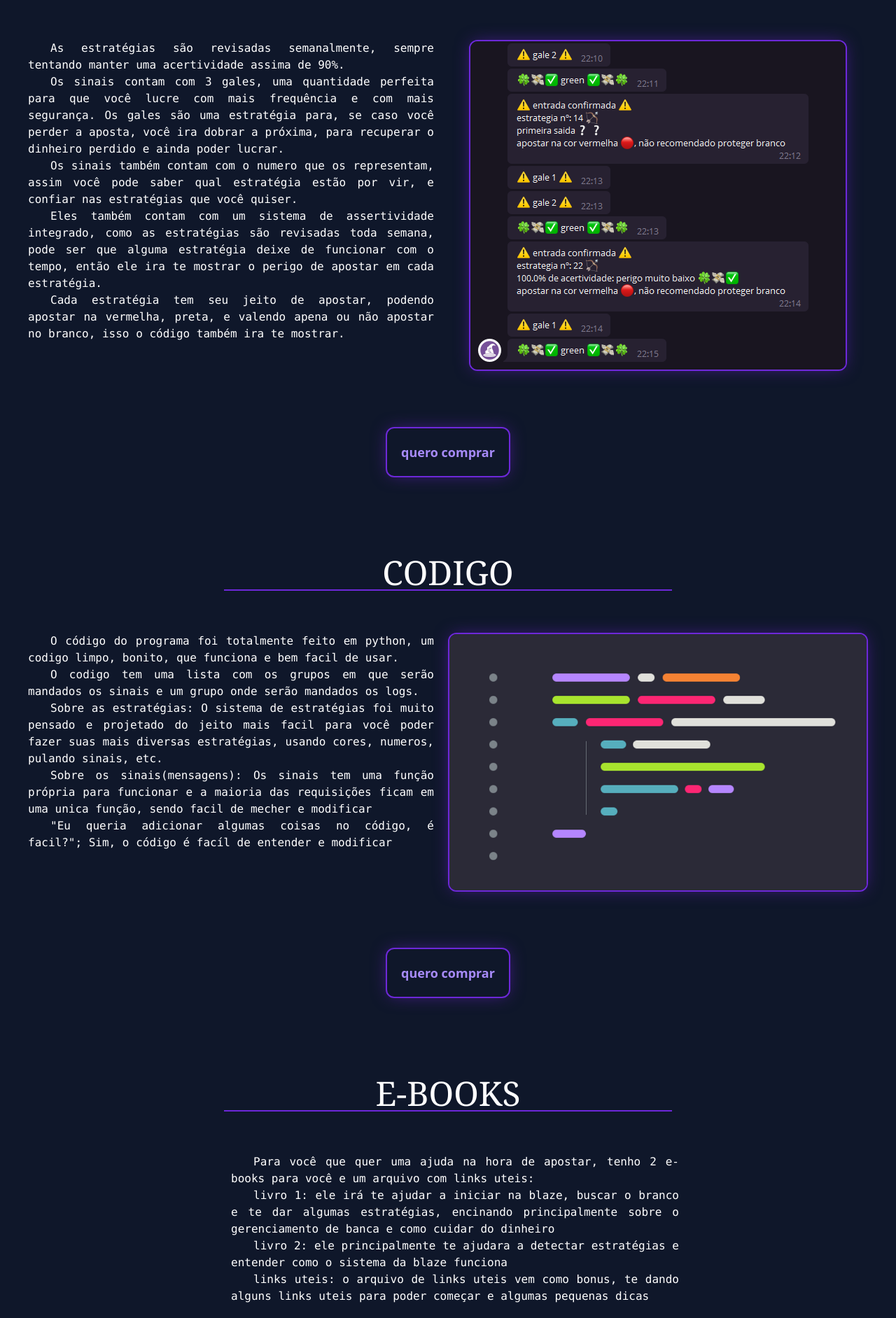
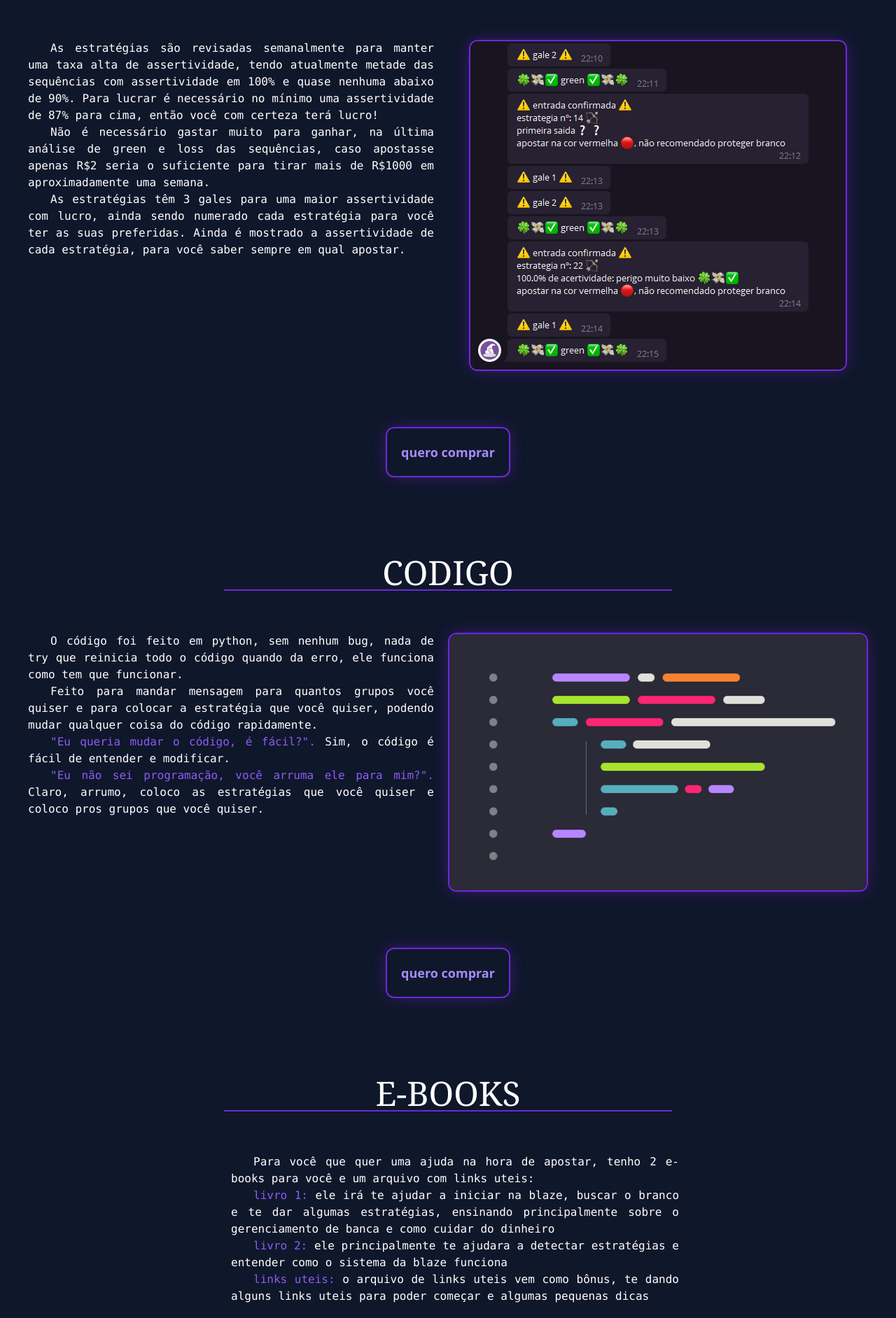
Before and after one commit to patrick-siotti/Magic_Bot, a plain HTML site: page index.html in a window 1280 px wide. Shown: the part 757-2640 px from the top of the page at 70% size. Drawn offline with nearby package versions, Linux system fonts and the light colour scheme.

Commit message:
Add files via upload

```diff
--- a/index.html
+++ b/index.html
@@ -9,8 +9,6 @@
   <script src="https://code.jquery.com/jquery-3.6.0.min.js" integrity="sha256-/xUj+3OJU5yExlq6GSYGSHk7tPXikynS7ogEvDej/m4=" crossorigin="anonymous"></script>
 </head>
 <body class="bg-slate-900 text-white">
-
-  <!-- lg -->
 
   <!-- navegação -->
 
@@ -39,19 +37,13 @@
   <div class="grid lg:grid-cols-2 justify-items-center p-0 text-justify">
     <div class="lg:ml-10 lg:mt-10 lg:mr-5 w-4/5 md:w-3/5 lg:w-auto font-mono indent-8">
       <p>
-        As estratégias são revisadas semanalmente, sempre tentando manter uma acertividade assima de 90%.
+        As estratégias são revisadas semanalmente para manter uma taxa alta de assertividade, tendo atualmente metade das sequências com assertividade em 100% e quase nenhuma abaixo de 90%. Para lucrar é necessário no mínimo uma assertividade de 87% para cima, então você com certeza terá lucro!
       </p>
       <p>
-        Os sinais contam com 3 gales, uma quantidade perfeita para que você lucre com mais frequência e com mais segurança. Os gales são uma estratégia para, se caso você perder a aposta, você ira dobrar a próxima, para recuperar o dinheiro perdido e ainda poder lucrar.
+        Não é necessário gastar muito para ganhar, na última análise de green e loss das sequências, caso apostasse apenas R$2 seria o suficiente para tirar mais de R$1000 em aproximadamente uma semana.
       </p>
       <p>
-        Os sinais também contam com o numero que os representam, assim você pode saber qual estratégia estão por vir, e confiar nas estratégias que você quiser.
-      </p>
-      <p>
-        Eles também contam com um sistema de assertividade integrado, como as estratégias são revisadas toda semana, pode ser que alguma estratégia deixe de funcionar com o tempo, então ele ira te mostrar o perigo de apostar em cada estratégia.
-      </p>
-      <p>
-        Cada estratégia tem seu jeito de apostar, podendo apostar na vermelha, preta, e valendo apena ou não apostar no branco, isso o código também ira te mostrar.
+        As estratégias têm 3 gales para uma maior assertividade com lucro, ainda sendo numerado cada estratégia para você ter as suas preferidas. Ainda é mostrado a assertividade de cada estratégia, para você saber sempre em qual apostar.
       </p>
     </div>
 
@@ -73,19 +65,16 @@
   <div class="grid lg:grid-cols-2 justify-items-center p-0 text-justify">
     <div class="lg:ml-10 lg:mt-10 lg:mr-5 w-4/5 md:w-3/5 lg:w-auto font-mono indent-8">
       <p>
-        O código do programa foi totalmente feito em python, um codigo limpo, bonito, que funciona e bem facil de usar.
+        O código foi feito em python, sem nenhum bug, nada de try que reinicia todo o código quando da erro, ele funciona como tem que funcionar.
       </p>
       <p>
-        O codigo tem uma lista com os grupos em que serão mandados os sinais e um grupo onde serão mandados os logs.
+        Feito para mandar mensagem para quantos grupos você quiser e para colocar a estratégia que você quiser, podendo mudar qualquer coisa do código rapidamente.
       </p>
       <p>
-        Sobre as estratégias: O sistema de estratégias foi muito pensado e projetado do jeito mais facil para você poder fazer suas mais diversas estratégias, usando cores, numeros, pulando sinais, etc.
+        <pan class="text-violet-500">"Eu queria mudar o código, é fácil?".</pan> Sim, o código é fácil de entender e modificar.
       </p>
       <p>
-        Sobre os sinais(mensagens): Os sinais tem uma função própria para funcionar e a maioria das requisições ficam em uma unica função, sendo facil de mecher e modificar
-      </p>
-      <p>
-        "Eu queria adicionar algumas coisas no código, é facil?"; Sim, o código é facíl de entender e modificar
+        <pan class="text-violet-500">"Eu não sei programação, você arruma ele para mim?".</pan> Claro, arrumo, coloco as estratégias que você quiser e coloco pros grupos que você quiser.
       </p>
     </div>
 
@@ -107,9 +96,9 @@
   <div class="grid justify-items-center p-0 text-justify">
     <div class="lg:ml-10 lg:mt-10 lg:mr-5 w-4/5 md:w-2/4 font-mono indent-8">
       <p>Para você que quer uma ajuda na hora de apostar, tenho 2 e-books para você e um arquivo com links uteis:</p>
-      <p>livro 1: ele irá te ajudar a iniciar na blaze, buscar o branco e te dar algumas estratégias, encinando principalmente sobre o gerenciamento de banca e como cuidar do dinheiro</p>
-      <p>livro 2: ele principalmente te ajudara a detectar estratégias e entender como o sistema da blaze funciona</p>
-      <p>links uteis: o arquivo de links uteis vem como bonus, te dando alguns links uteis para poder começar e algumas pequenas dicas</p>
+      <p><pan class="text-violet-500">livro 1:</pan> ele irá te ajudar a iniciar na blaze, buscar o branco e te dar algumas estratégias, ensinando principalmente sobre o gerenciamento de banca e como cuidar do dinheiro</p>
+      <p><pan class="text-violet-500">livro 2:</pan> ele principalmente te ajudara a detectar estratégias e entender como o sistema da blaze funciona</p>
+      <p><pan class="text-violet-500">links uteis:</pan> o arquivo de links uteis vem como bônus, te dando alguns links uteis para poder começar e algumas pequenas dicas</p>
     </div>
   </div>
 
@@ -124,7 +113,7 @@
   </div>
 
   <nav class="flex justify-center mt-20">
-    <a href="#precos"><button class="p-5 mb-10 lg:mb-0 font-semibold transition text-violet-400 hover:text-violet-100 hover:bg-violet-700 border-2 border-violet-700 rounded-xl text-lg" style="box-shadow: 0 0 25px -5px #4c1d95;">preços</button></a>
+    <a href="#perguntas"><button class="p-5 mb-10 lg:mb-0 font-semibold transition text-violet-400 hover:text-violet-100 hover:bg-violet-700 border-2 border-violet-700 rounded-xl text-lg" style="box-shadow: 0 0 25px -5px #4c1d95;">perguntas frequentes</button></a>
   </nav>
 
   <div class="grid lg:grid-cols-2 justify-items-center p-0 text-justify mb-10">
@@ -161,29 +150,25 @@
 
   <!-- preços -->
 
-  <div class="mt-28 mb-5" id="precos">
-    <h1 class="text-5xl text-center font-serif m-auto border-b-2 border-b-violet-700 w-4/5 lg:w-1/2"> PREÇOS </h1>
+  <div class="mt-28 mb-5" id="perguntas">
+    <h1 class="text-5xl text-center font-serif m-auto border-b-2 border-b-violet-700 w-4/5 lg:w-1/2"> PERGUNTAS FREQUENTES </h1>
   </div>
 
   <div class="grid lg:grid-cols-2 justify-items-center p-0 text-justify mt-20">
     <p class="w-80 mb-10 border-2 border-violet-700 p-5 rounded-xl">
-        <pan class="text-violet-500">SINAIS:</pan> <br> R$ 100 <br> Pago apenas uma vez para uma pessoa, tendo acesso a sala de sinais 24hrs por dia. A sala funcionará sem interrupção e sera avisado no grupo quais estratégias foram retiradas, adicionadas ou atualizadas, tendo suporte dos contatos acima.
-      </p>
-      <p class="w-80 mb-10 border-2 border-violet-700 p-5 rounded-xl">
-        <pan class="text-violet-500">CODIGO:</pan> <br> R$ 500 <br> Pago apenas uma vez, acesso a todo o código, até configuração para enviar automaticamente para o seu grupo, se tiver, não haverá custo de configuração, os sinais(estratégias) não estão inclusos. O código funciona, sem bugs, com configuração de estratégias super completo, podendo colocar qualquer estratégia que você quiser ainda com um sistema de log, que será enviado pro seu privado mostrando os win, win branco, loss e a assertividade de cada estratégia.
-      </p>
-      <p class="w-80 mb-10 border-2 border-violet-700 p-5 rounded-xl">
-        <pan class="text-violet-500">ESTRATÉGIAS:</pan> <br> R$ 750 <br> Serão enviadas TODAS as estratégias que o bot usa, serão explicadas a diferença de cada uma, qual apostar, como funciona e se deve apostar no branco, se possível enviarei até a assertividade dela, nos testes, tudo em um arquivo.txt muito bem explicado ou via algum contato.
-      </p>
-      <p class="w-80 mb-10 border-2 border-violet-700 p-5 rounded-xl">
-        <pan class="text-violet-500">E-BOOKS:</pan> <br> R$ 100 CADA <br> Assim que for pago e escolhido o pdf, sera enviado o mais rápido possível, o pdf vira sem senha e além dele ainda vira de bônus um arquivo.txt com links uteis ou os links via algum contato.
-      </p>
-      <p class="w-80 mb-10 border-2 border-violet-700 p-5 rounded-xl">
-        <pan class="text-violet-500">POR QUE A COMPRA NÃO É FEITA PELO SITE ?</pan> <br> Por causa de um sistema de controle a gerenciamento e o mais importante, para um suporte rápido e fácil se necessário. <br> <br> <pan class="text-violet-500">AS SEQUENCIAS SÃO REALMENTE REVISADAS ?</pan> <br> Sim, todas estratégias que estiverem com menos de 91% são revisadas, substituídas, retiradas ou melhoradas. O mínimo para lucro de uma estratégia esta entre 88%, então como uso o bot também, estou sempre atualizando elas.
+      <pan class="text-violet-500">POR QUE A COMPRA NÃO É FEITA PELO SITE ?</pan> <br> Por causa de um sistema de controle a gerenciamento e o mais importante, para um suporte rápido e fácil se necessário. <br> <br> <pan class="text-violet-500">AS SEQUÊNCIAS SÃO REALMENTE REVISADAS ?</pan> <br> Sim, todas estratégias que estiverem com menos de 91% são revisadas, substituídas, retiradas ou melhoradas. O mínimo para lucro de uma estratégia esta entre 88%, então como uso o bot também, estou sempre atualizando elas.
       <br> <br> <pan class="text-violet-500 text-center">MAIS PERGUNTAS PODEM SER FEITAS PELOS CONTATOS ACIMA</pan>
     </p>
     <p class="w-80 mb-10 border-2 border-violet-700 p-5 rounded-xl">
       <pan class="text-violet-500">ACHEI MUITO CARO, TEM COMO BAIXAR ?</pan> <br> Caso você conseguir me convencer disso, sim, mas o preço é pela qualidade. Na sala de sinais, o bot é muito bem configurado, e as estratégias revisadas semanalmente para seu lucro. O código é muito bem feito e explicado, livre de bugs, podendo ser configurado estratégias de qualquer tipo, ainda configuro para você se preciso, mas as estratégias ficam por sua conta. As estratégias são muito bem estudadas e revisadas para a melhor assertividade, com certeza o que vai te trazer lucro, por isso o preço. Os e-book são ótimos e com certeza irão te ajudar.
+      <br> <br> <pan class="text-violet-500 text-center">MAIS PERGUNTAS PODEM SER FEITAS PELOS CONTATOS ACIMA</pan>
+    </p>
+    <p class="w-80 mb-10 border-2 border-violet-700 p-5 rounded-xl">
+      <pan class="text-violet-500">QUERIA FAZER UM BOT, PROGRAMA, AUTOMAÇÃO, VOCÊ FAZ ?</pan> <br> Claro, é só me chamar pelos contatos acima e me explicar como quer, o resultado, o que faça e o objetivo, mas se lembre, eu sou apenas o programador.
+      <br> <br> <pan class="text-violet-500 text-center">MAIS PERGUNTAS PODEM SER FEITAS PELOS CONTATOS ACIMA</pan>
+    </p>
+    <p class="w-80 mb-10 border-2 border-violet-700 p-5 rounded-xl">
+      <pan class="text-violet-500">QUERIA SER NOTIFICADO DE UMA OUTRA SEQUENCIA, TERIA COMO COLOCAR ?</pan> <br> Depende, será feita toda uma revisão de assertividade, e qual seria o melhor metodo de aposta, se caso a assertividade bater o valor definido, talvez seja colocada.
       <br> <br> <pan class="text-violet-500 text-center">MAIS PERGUNTAS PODEM SER FEITAS PELOS CONTATOS ACIMA</pan>
     </p>
   </div>
```
Lines whose indentation alone changed are shown as unchanged.
